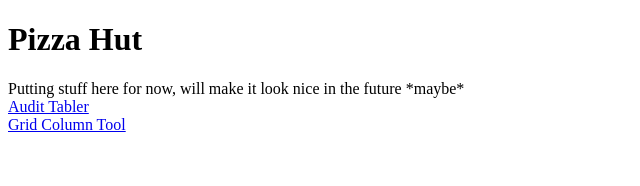
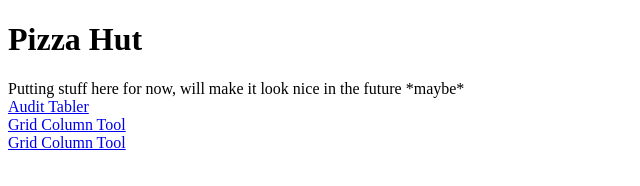
Before and after one commit to Terff/Terff.github.io, a plain HTML site: page index.html in a window 1280 px wide. Shown: the whole page, without its empty margins (0-640 px from the left). Drawn offline with Linux system fonts and the light colour scheme.

Commit message:
Update index.html

```diff
--- a/index.html
+++ b/index.html
@@ -12,5 +12,7 @@
     <a href="AuditTabler.html">Audit Tabler</a>
     </br>
     <a href="GridColumnTool.html">Grid Column Tool</a>
+    </br>
+    <a href="OIXMLChecker.html">Grid Column Tool</a>
 </body>
 </html>
```
